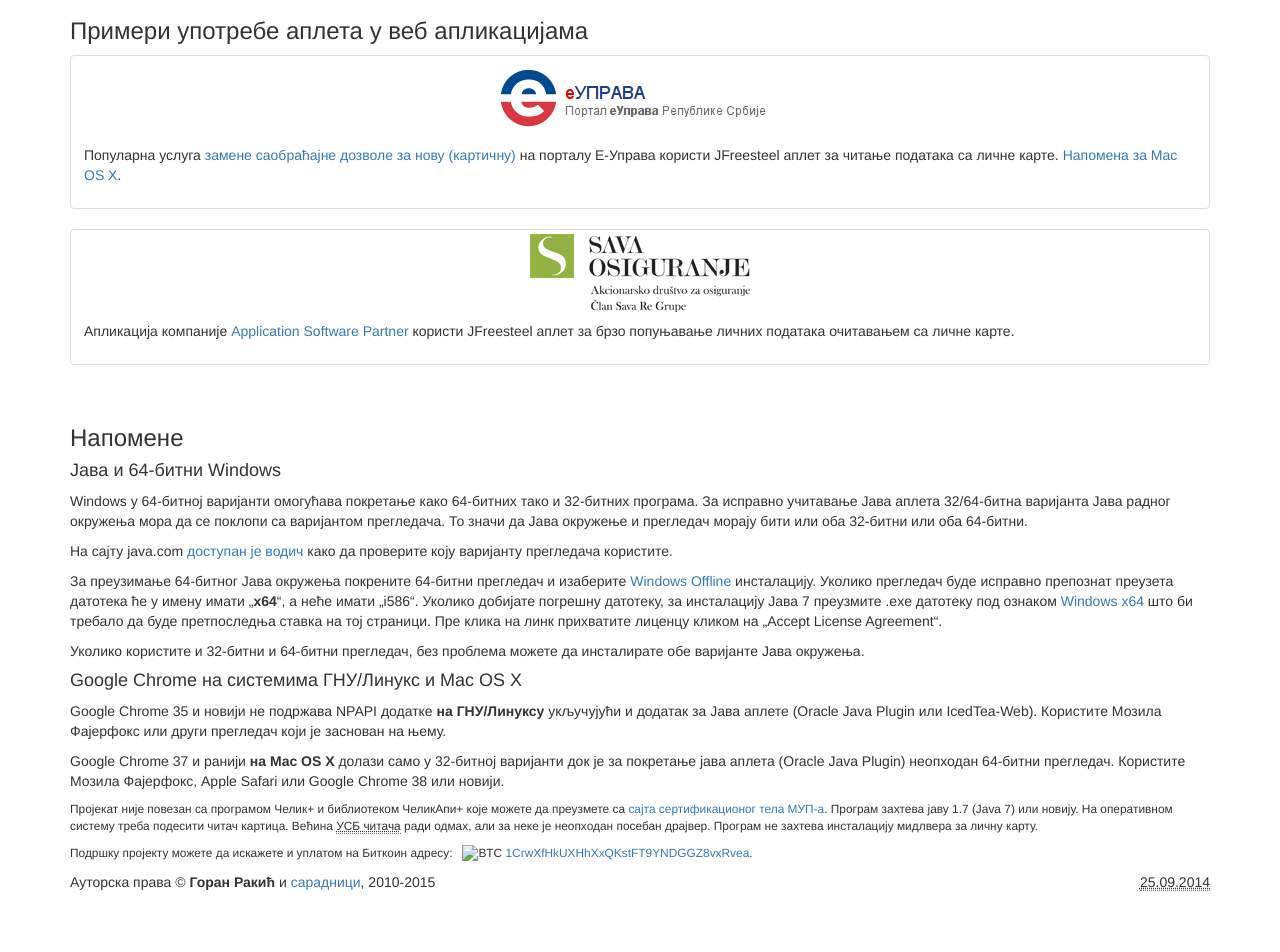
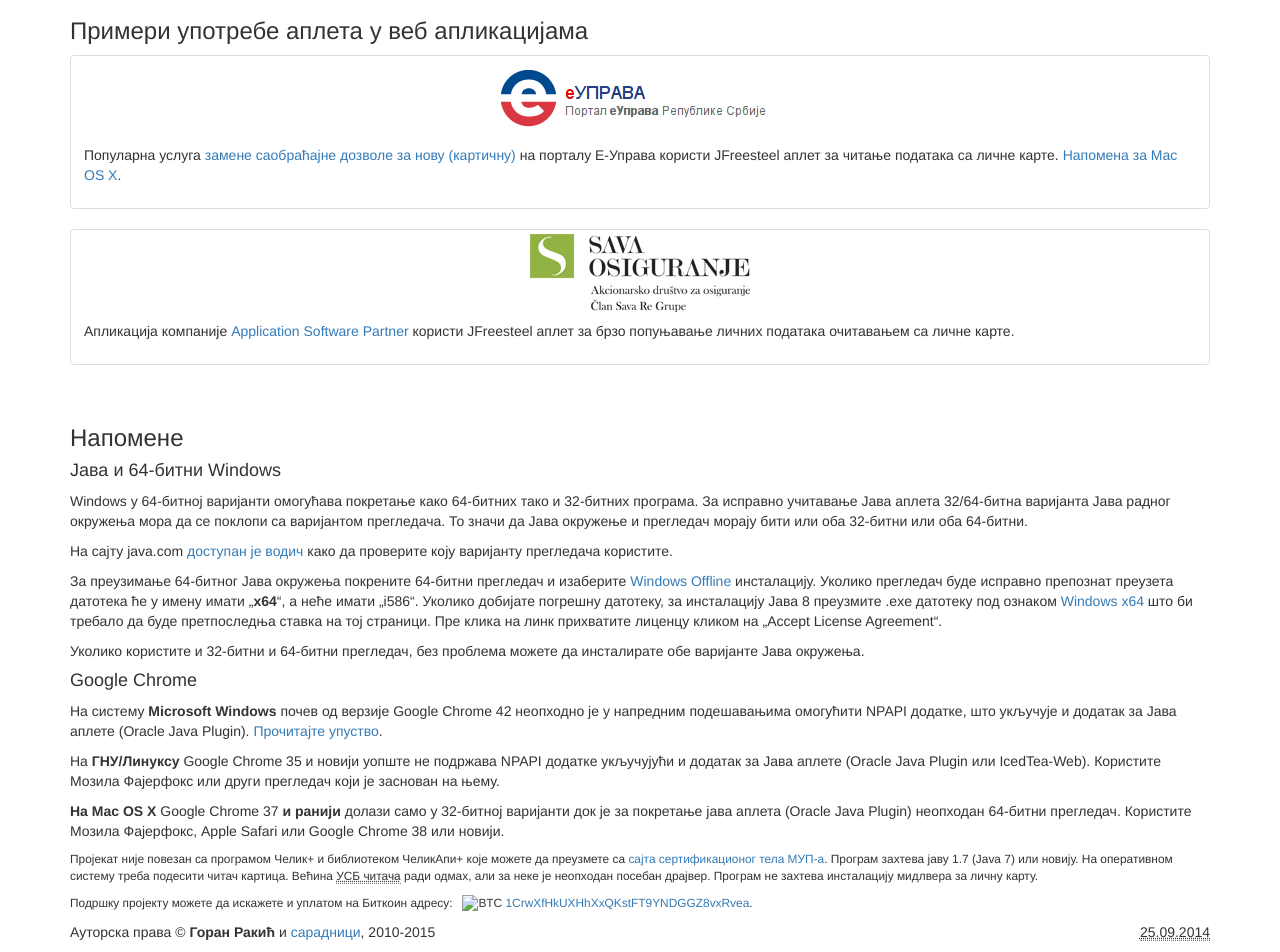
Before and after one commit to grakic/jfreesteel, a Jekyll site: the page built from applet/index.html, in a window 1280 px wide. Shown: the part 373-1325 px from the top of the page. Built offline with Jekyll 4.4.1, drawn with Linux system fonts in a browser that asks for light colours; nearby versions of some CDN libraries; before the commit the page ends 1275 px from its top, so only the background shows below that.

Commit message:
NPAPI plugins

```diff
--- a/applet/index.html
+++ b/applet/index.html
@@ -51,15 +51,15 @@
 Јава радног окружења мора да се поклопи са варијантом прегледача. То значи
 да Јава окружење и прегледач морају бити или оба 32-битни или оба 64-битни.
 </p><p>
-На сајту java.com <a href="http://www.java.com/en/download/faq/java_win64bit.xml#verify%20browser">доступан је водич</a>
-како да проверите коју варијанту прегледача користите.
+На сајту java.com <a href="http://www.java.com/en/download/faq/java_win64bit.xml#verify%20browser">
+доступан је водич</a> како да проверите коју варијанту прегледача користите.
 </p><p>
 За преузимање 64-битног Јава окружења покрените 64-битни прегледач и
 изаберите <a href="http://www.java.com/en/download/manual.jsp">Windows Offline</a>
 инсталацију. Уколико прегледач буде исправно препознат преузета датотека ће
 у имену имати „<b>x64</b>“, а неће имати „i586“. Уколико добијате погрешну датотеку,
-за инсталацију Јава 7 преузмите .exe датотеку под ознаком
-<a href="http://www.oracle.com/technetwork/java/javase/downloads/jre7-downloads-1880261.html">Windows x64</a>
+за инсталацију Јава 8 преузмите .exe датотеку под ознаком
+<a href="http://www.oracle.com/technetwork/java/javase/downloads/jdk8-downloads-2133151.html">Windows x64</a>
 што би требало да буде претпоследња ставка на тој страници. Пре клика на линк
 прихватите лиценцу кликом на „Accept License Agreement“.
 </p><p>
@@ -67,14 +67,18 @@
 варијанте Јава окружења.
 </p>
 
-<h4>Google Chrome на системима ГНУ/Линукс и Mac OS X</h4>
+<h4>Google Chrome</h4>
 <p>
-Google Chrome 35 и новији не подржава NPAPI додатке <b>на ГНУ/Линуксу</b>
+На систему <b>Microsoft Windows</b> почев од верзије Google Chrome 42
+неопходно је у напредним подешавањима омогућити NPAPI додатке, што укључује
+и додатак за Јава аплете (Oracle Java Plugin). <a href="https://java.com/en/download/faq/chrome.xml#npapichrome">Прочитајте упуство</a>.
+</p><p>
+На <b>ГНУ/Линуксу</b> Google Chrome 35 и новији уопште не подржава NPAPI додатке
 укључујући и додатак за Јава аплете (Oracle Java Plugin или IcedTea-Web).
 Користите Мозила Фајерфокс или други прегледач који је заснован на њему.
 </p><p>
-Google Chrome 37 и ранији <b>на Mac OS X</b> долази само у 32-битној варијанти
-док је за покретање јава аплета (Oracle Java Plugin) неопходан 64-битни
+<b>На Mac OS X</b> Google Chrome 37 <b>и ранији</b> долази само у 32-битној
+варијанти док је за покретање јава аплета (Oracle Java Plugin) неопходан 64-битни
 прегледач. Користите Мозила Фајерфокс, Apple Safari или Google Chrome 38
 или новији.
 </p>
```
